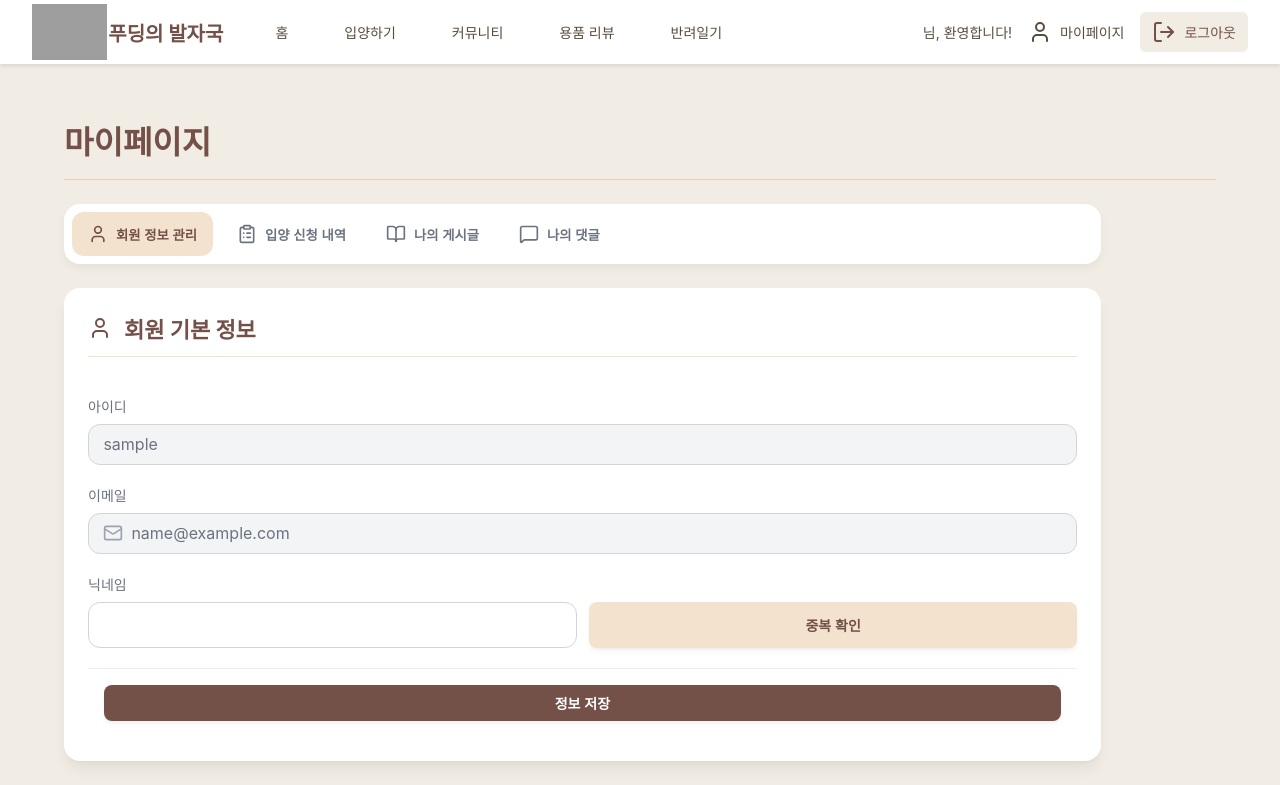
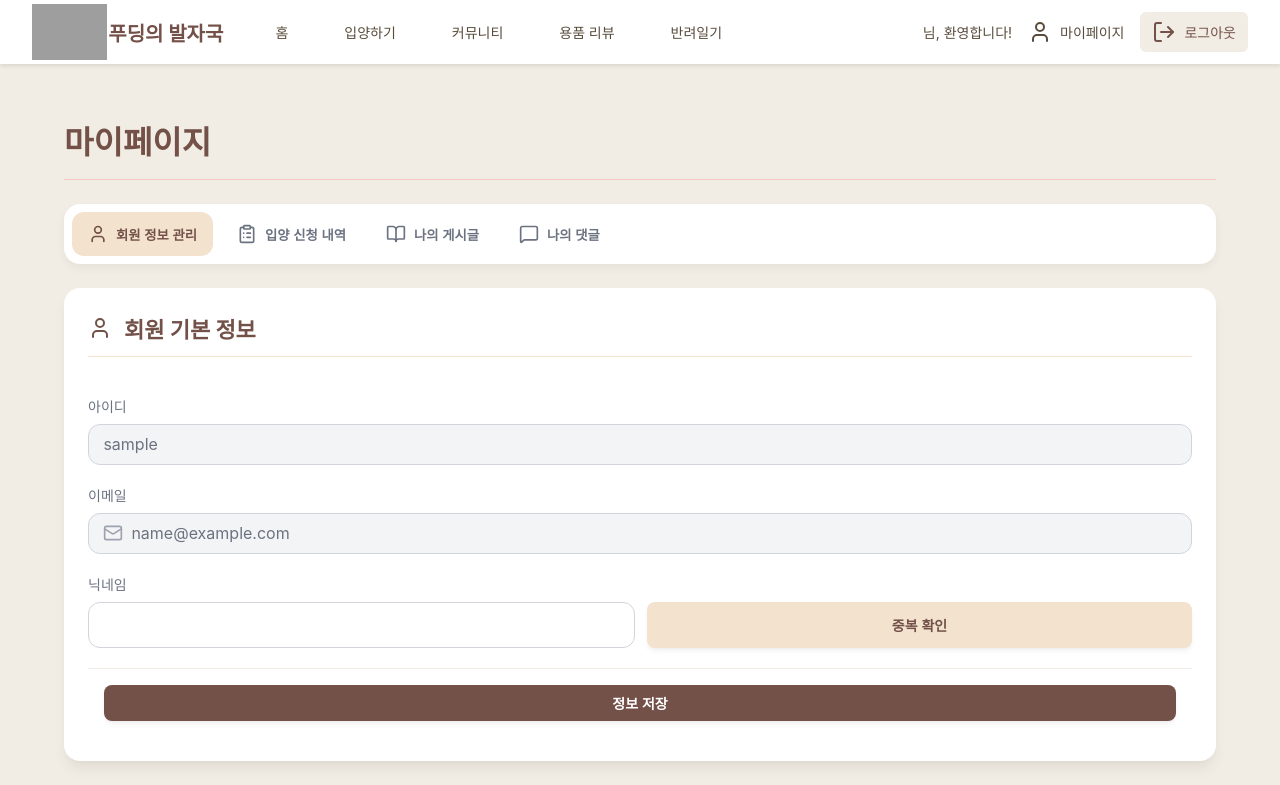
Before and after one commit to freejin999/capstone, a React (Create React App) app in the folder pet_project/pet-adoption/: page /mypage in a window 1280 px wide. Shown: the top 785 px of the page. Built offline with nearby package versions, Linux system fonts and the light colour scheme; sample sign-in values are in the browser's storage; grey boxes are pictures that could not be loaded.

Commit message:
1119 마이페이지 디자인 수정다시

```diff
--- a/pet_project/pet-adoption/src/pages/ProfileManagement.css
+++ b/pet_project/pet-adoption/src/pages/ProfileManagement.css
@@ -67,7 +67,6 @@ body {
  * 2. 탭 메뉴
  * =============================================== */
 .profile-tabs-container {
-    width: 90%;
     display: flex;
     margin-bottom: 1.5rem;
     background-color: var(--bg-card);
@@ -118,7 +117,6 @@ body {
 }
 
 .profile-card {
-    width: 90%;
     background-color: var(--bg-card);
     padding: 1.5rem; /* 🌟 패딩 줄임 */
     border-radius: 16px;
```
